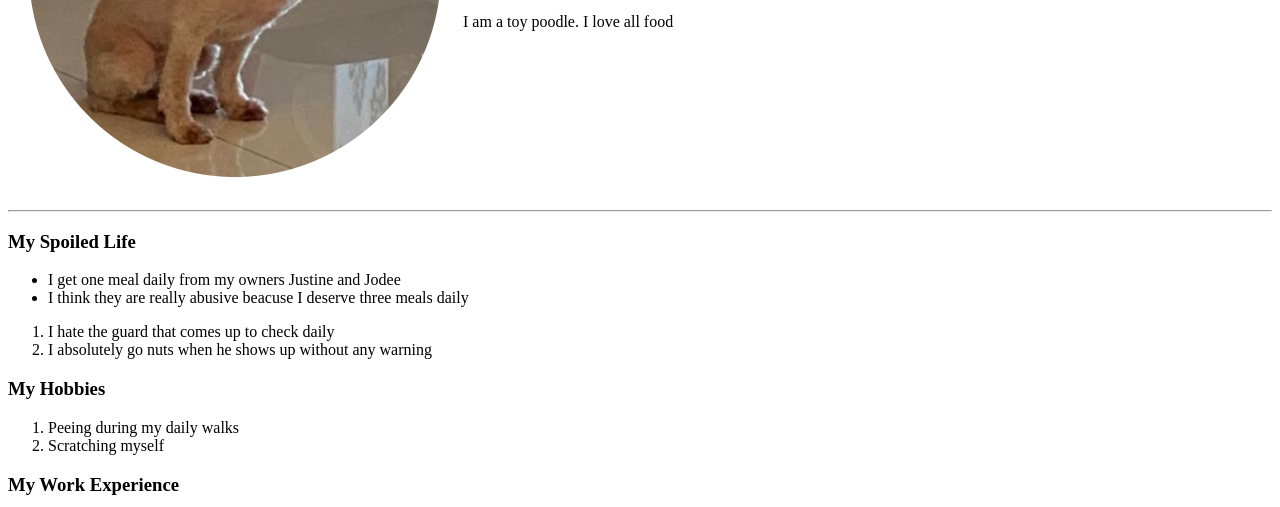
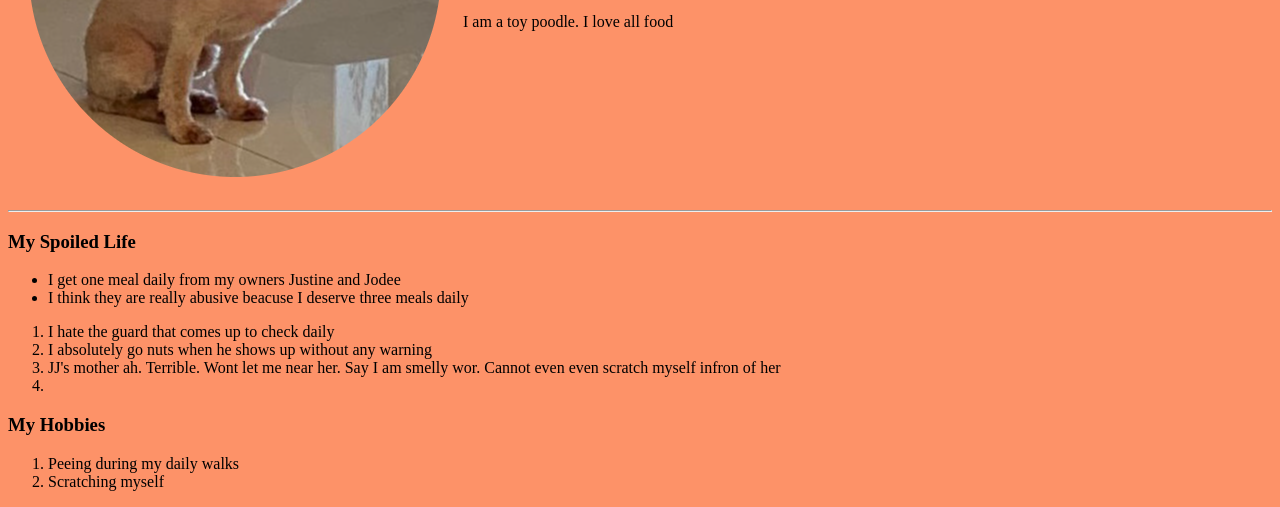
Before and after one commit to jodeeliew/gracie, a plain HTML site: page index.html in a window 1280 px wide. Shown: the part 264-771 px from the top of the page. Drawn offline with Linux system fonts and the light colour scheme.

Commit message:
Update text

```diff
--- a/index.html
+++ b/index.html
@@ -4,6 +4,11 @@
 <head>
   <meta charset="utf-8">
   <title>Gracie's Personal Site</title>
+  <style>
+    body {
+      background-color:#FD9268
+    }
+  </style>
 </head>
 
 <body>
@@ -31,6 +36,8 @@
   <ol>
     <li>I hate the guard that comes up to check daily</li>
     <li>I absolutely go nuts when he shows up without any warning</li>
+    <li>JJ's mother ah. Terrible. Wont let me near her. Say I am smelly wor. Cannot even even scratch myself infron of her</li>
+    <li></li>
   </ol>
   <h3>My Hobbies</h3>
   <ol>
```
